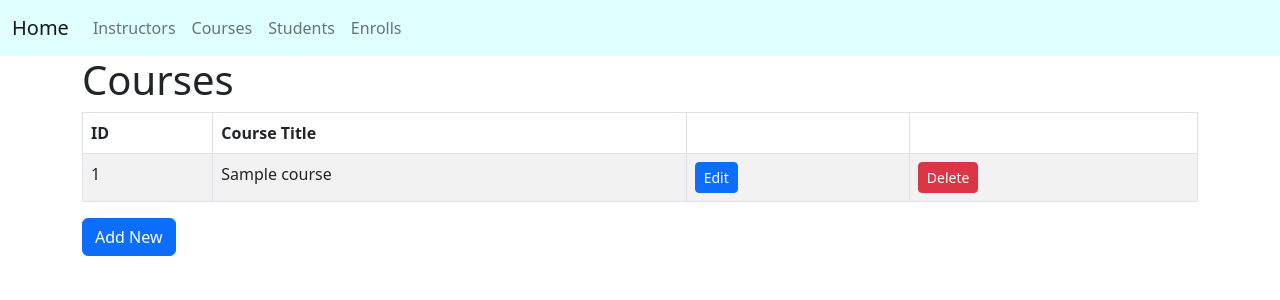
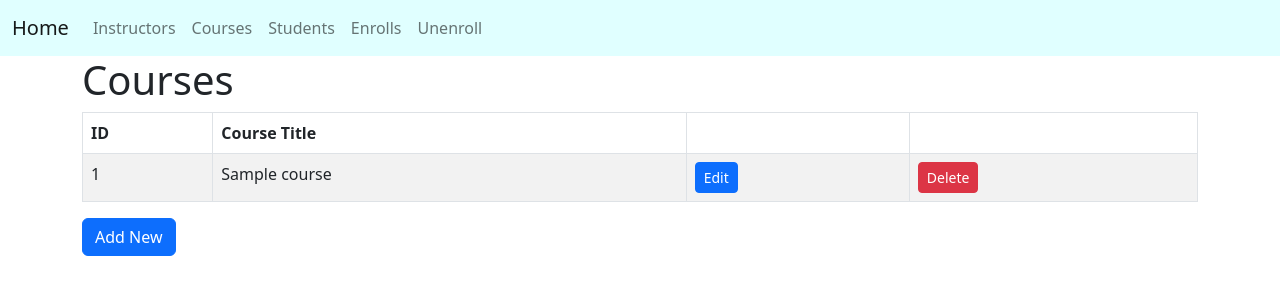
Before and after one commit to blakehays17/homework4, a PHP site: page /courses.php in a window 1280 px wide. Shown: the top 300 px of the page. Run offline with PHP 8.4, Linux system fonts and the light colour scheme; tables that the repository leaves empty or names only in its code hold one stand-in row (values such as "Sample post").

Commit message:
Update header.php

```diff
--- a/header.php
+++ b/header.php
@@ -19,6 +19,9 @@
                 <li class="nav-item">
                     <a class="nav-link" href="enrolls.php">Enrolls</a>
                 </li>
+                <li class="nav-item">
+                    <a class="nav-link" href="unenroll.php">Unenroll</a>
+                </li>
             </ul>
         </div>
     </div>
```
